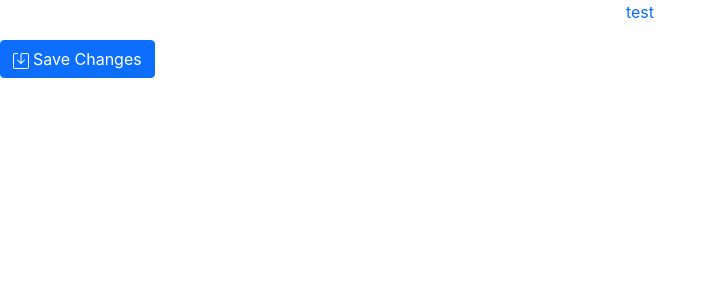
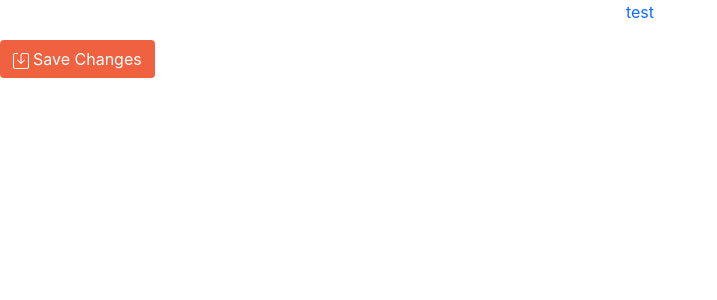
Before and after one commit to Zach-Trani/markdown-editor, a React (Create React App) app: page / in a window 1280 px wide. Shown: the top 300 px of the page, without its empty margins (0-717 px from the left). Built offline with nearby package versions, Linux system fonts and the light colour scheme.

Commit message:
feat: make save button orange

```diff
--- a/package.json
+++ b/package.json
@@ -11,6 +11,7 @@
     "react": "^18.2.0",
     "react-dom": "^18.2.0",
     "react-scripts": "5.0.1",
+    "sass": "^1.58.3",
     "web-vitals": "^2.1.4"
   },
   "scripts": {
--- a/src/Components/SaveChanges/index.js
+++ b/src/Components/SaveChanges/index.js
@@ -1,11 +1,19 @@
+import clsx from "clsx";
+import styles from "./save-changes.module.scss";
 
 function SaveChanges() {
   return (
     <div>
-
-            <button className="btn btn-primary d-flex " type="submit">
+      <button className={clsx("btn d-flex", styles.saveButton)} type="submit">
         <div className="me-1">
-                    <svg xmlns="http://www.w3.org/2000/svg" width="16" height="16" fill="currentColor" class="bi bi-save" viewBox="0 0 16 16">
+          <svg
+            xmlns="http://www.w3.org/2000/svg"
+            width="16"
+            height="16"
+            fill="currentColor"
+            class="bi bi-save"
+            viewBox="0 0 16 16"
+          >
             <path d="M2 1a1 1 0 0 0-1 1v12a1 1 0 0 0 1 1h12a1 1 0 0 0 1-1V2a1 1 0 0 0-1-1H9.5a1 1 0 0 0-1 1v7.293l2.646-2.647a.5.5 0 0 1 .708.708l-3.5 3.5a.5.5 0 0 1-.708 0l-3.5-3.5a.5.5 0 1 1 .708-.708L7.5 9.293V2a2 2 0 0 1 2-2H14a2 2 0 0 1 2 2v12a2 2 0 0 1-2 2H2a2 2 0 0 1-2-2V2a2 2 0 0 1 2-2h2.5a.5.5 0 0 1 0 1H2z" />
           </svg>
         </div>
--- /dev/null
+++ b/src/Components/SaveChanges/save-changes.module.scss
@@ -0,0 +1,9 @@
+.saveButton {
+  background-color: #f06140;
+  color: white;
+}
+
+.saveButton:hover {
+  background-color: #b2452c;
+  color: white;
+}
```
Also changed, not shown: 1 other file (tests, documents, lock files or other folders). Lines whose indentation alone changed are shown as unchanged.
